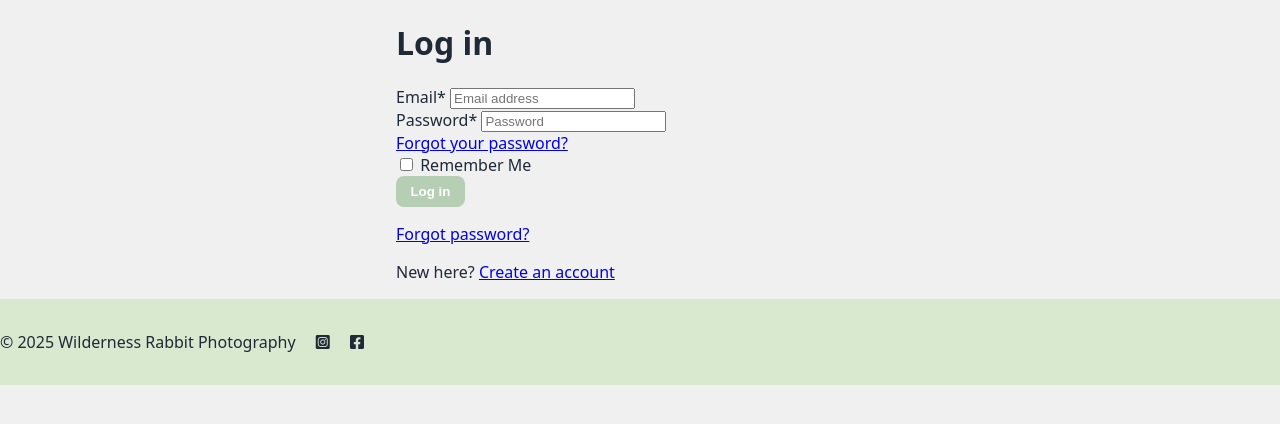
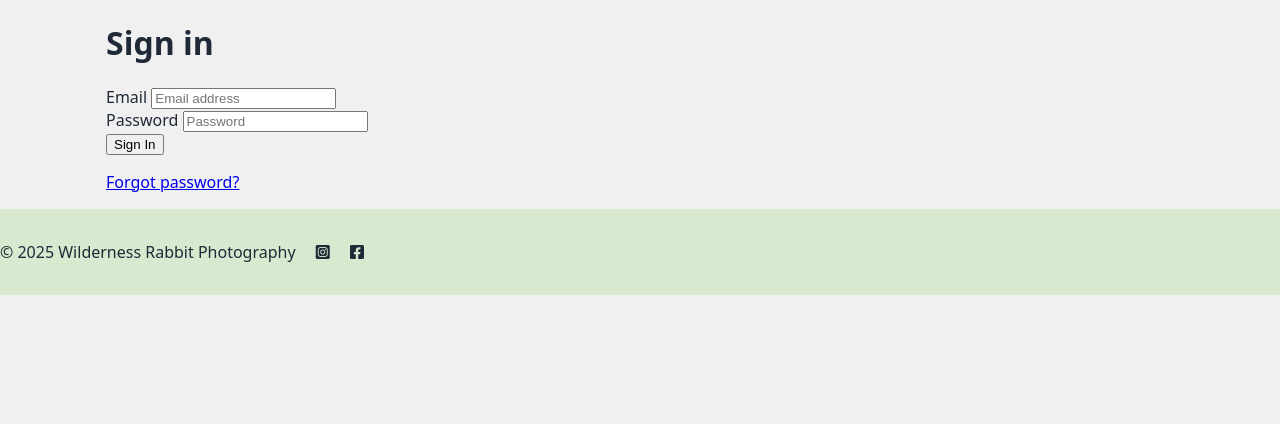
Before and after one commit to rory-codes/wildness_rabbit_photography, a Django app: page /accounts/login/ in a window 1280 px wide. Shown: the part 73-497 px from the top of the page. Run offline with Django 5.2, Linux system fonts and the light colour scheme; some libraries are stand-ins or nearby versions.

```diff
--- a/templates/account/login.html
+++ b/templates/account/login.html
@@ -1,15 +1,20 @@
-{# templates/account/login.html #}
 {% extends "base.html" %}
-{% load i18n crispy_forms_tags %}
+{% load i18n %}
+{% block title %}Sign in{% endblock %}
 {% block content %}
-<div class="container py-5" style="max-width: 520px">
-  <h1 class="h3 mb-4">{% trans "Log in" %}</h1>
-  <form method="post" action="{% url 'account_login' %}">
-    {% csrf_token %}
-    {{ form|crispy }}
-    <button class="btn btn-primary w-100 mt-2">{% trans "Log in" %}</button>
-  </form>
-  <p class="mt-3"><a href="{% url 'account_reset_password' %}">{% trans "Forgot password?" %}</a></p>
-  <p class="mt-2">{% trans "New here?" %} <a href="{% url 'account_signup' %}">{% trans "Create an account" %}</a></p>
-</div>
+<h1>Sign in</h1>
+<form method="post" action="{% url 'account_login' %}">
+  {% csrf_token %}
+  {{ form.non_field_errors }}
+  <div>
+    <label for="{{ form.login.id_for_label }}">Email</label>
+    {{ form.login }}
+  </div>
+  <div>
+    <label for="{{ form.password.id_for_label }}">Password</label>
+    {{ form.password }}
+  </div>
+  <button type="submit">{% trans "Sign In" %}</button>
+</form>
+<p><a href="{% url 'account_reset_password' %}">Forgot password?</a></p>
 {% endblock %}
--- a/templates/base.html
+++ b/templates/base.html
@@ -13,7 +13,7 @@
 </head>
 
 <body>
-  <header class="header">
+  <header class="header" role="banner">
     <div class="container header-inner">
       <a href="{% url 'catalog:home' %}" class="brand">
         <img class="brand-logo" src="{% static 'img/logo.png' %}" alt="Wilderness Rabbit">
@@ -27,12 +27,18 @@
         <span class="nav-toggle-bar"></span>
       </label>
 
-      <nav id="site-nav" class="nav">
+      <nav id="site-nav" class="nav" aria-label="Main" role="navigation">
         <a href="{% url 'catalog:index' %}" class="nav-link">Home</a>
         <a href="{% url 'testimonials:index' %}" class="nav-link">Testimonials</a>
         <a href="{% url 'enquiries:index' %}" class="nav-link">Enquiries</a>
+
+        {% if user.is_authenticated %}
+        <a href="{% url 'account_logout' %}" class="nav-link">Logout</a>
+        {% else %}
         <a href="{% url 'account_login' %}" class="nav-link">Login</a>
         <a href="{% url 'account_signup' %}" class="nav-link">Sign up</a>
+        {% endif %}
+
         <a href="{% url 'cart:detail' %}" class="btn">Bag <span class="badge">{{ cart_count|default:0 }}</span></a>
       </nav>
     </div>
@@ -47,11 +53,11 @@
   </ul>
   {% endif %}
 
-  <main id="main" class="container">
+  <main id="main" class="container" tabindex="-1" role="main">
     {% block content %}{% endblock %}
   </main>
 
-  <footer class="footer fixed-bottom">
+  <footer class="footer fixed-bottom" role="copyrightinfo">
     <p>&copy; 2025 Wilderness Rabbit Photography
 
       <a class="footer-link" href="https://www.instagram.com"><i class="fa-brands fa-square-instagram"></i></a>
--- a/wilderness_rabbit/urls.py
+++ b/wilderness_rabbit/urls.py
@@ -32,7 +32,7 @@ urlpatterns = [
     path("enquiries/", include(("enquiries.urls", "enquiries"), namespace="enquiries")),
     path("orders/", include("orders.urls")),
     path("testimonials/", include(("testimonials.urls", "testimonials"), namespace="testimonials")),
-] + static(settings.MEDIA_URL, document_root=settings.MEDIA_ROOT)
+]
 
-if settings.DEBUG:
+if settings.DEBUG and not settings.USE_CLOUDINARY:
     urlpatterns += static(settings.MEDIA_URL, document_root=settings.MEDIA_ROOT)
```
Also changed, not shown: wilderness_rabbit/settings.py (+21 -30 lines).
